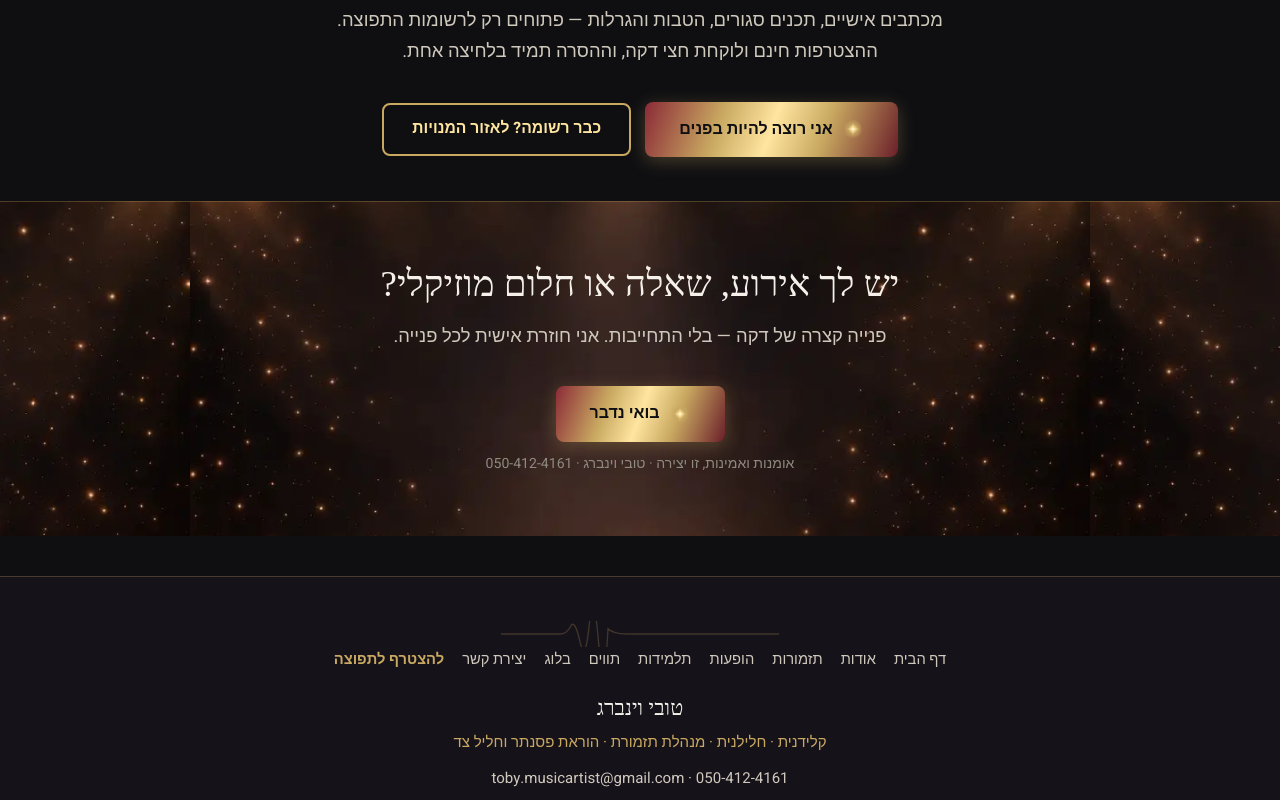
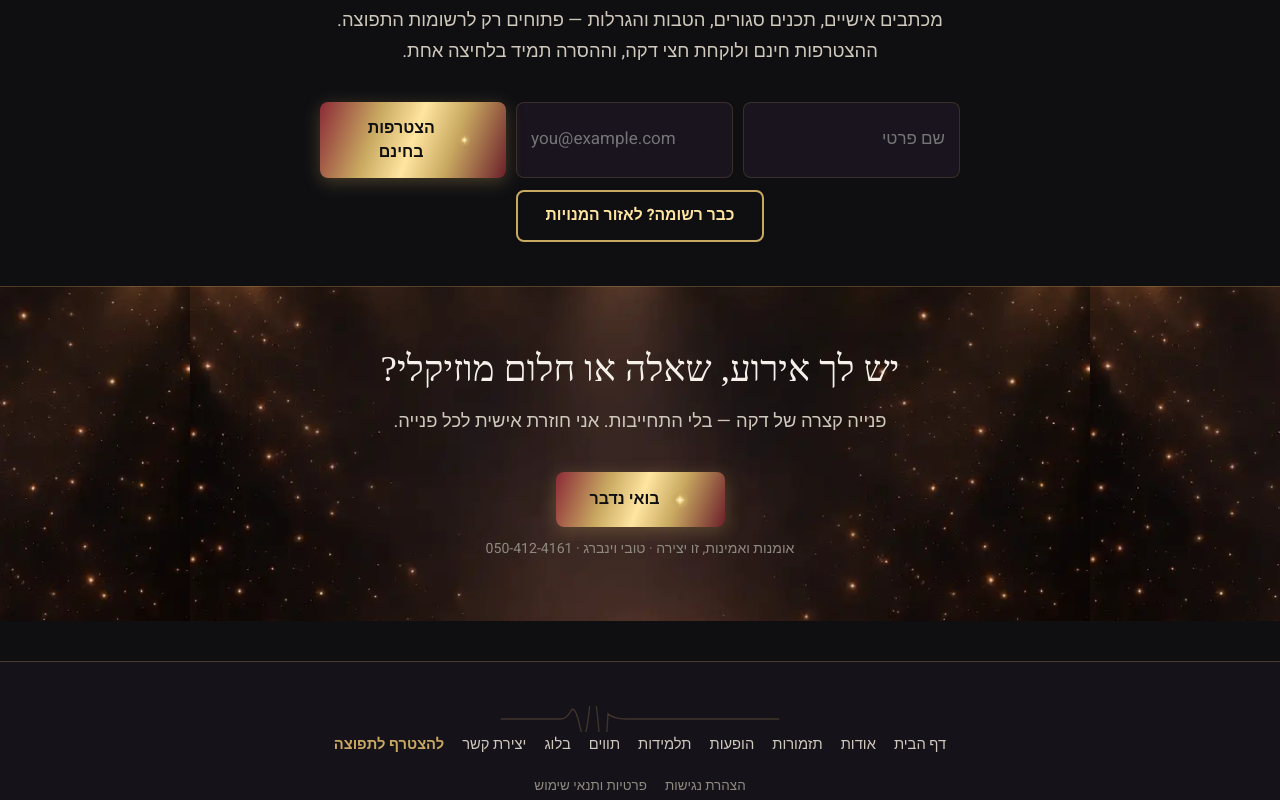
Before and after one commit to tobywpictuers3/tobymusic-site, a React (Vite) app: page / in a window 1280 px wide. Shown: the part 3740-4540 px from the top of the page. Built offline with nearby package versions, Linux system fonts and the light colour scheme; the HTML template or start-up script is replaced by a standard one; a web font is replaced by a local one.

Commit message:
המשך שדרוגים: הרשמה מוטמעת באתר (פרוקסי), הצהרת נגישות, פרטיות ותנאים, sitemap+robots

```diff
--- a/src/App.tsx
+++ b/src/App.tsx
@@ -5,6 +5,7 @@ import Home from "./pages/Home";
 import Members from "./pages/Members";
 import { About, Performances, Orchestras, Contact, NotFound } from "./pages/pages2";
 import { Students, Sheets, Blog } from "./pages/pages3";
+import { Accessibility, Privacy } from "./pages/pages4";
 
 function ScrollToTop() {
   const { pathname } = useLocation();
@@ -28,6 +29,8 @@ export default function App() {
           <Route path="/blog" element={<Blog />} />
           <Route path="/members" element={<Members />} />
           <Route path="/contact" element={<Contact />} />
+          <Route path="/accessibility" element={<Accessibility />} />
+          <Route path="/privacy" element={<Privacy />} />
           {/* הפניות מנתיבי הגרסה הקודמת */}
           <Route path="/teaching" element={<Navigate to="/students" replace />} />
           <Route path="/scores" element={<Navigate to="/sheets" replace />} />
--- a/src/components/shared.tsx
+++ b/src/components/shared.tsx
@@ -23,6 +23,64 @@ export const CHARACTERS: Record<string, string> = {
   flute: "/assets/characters/flute.webp",
   eguitar: "/assets/characters/eguitar.webp",
 };
+
+/* ---------- טופס הצטרפות לתפוצה — מוטמע ---------- */
+export function JoinForm() {
+  const [name, setName] = useState("");
+  const [email, setEmail] = useState("");
+  const [state, setState] = useState<"idle" | "sending" | "ok" | "err">("idle");
+
+  const submit = async () => {
+    if (!email.includes("@")) { setState("err"); return; }
+    setState("sending");
+    try {
+      const r = await fetch("/api/join", {
+        method: "POST",
+        headers: { "Content-Type": "application/json" },
+        body: JSON.stringify({ name, email }),
+      });
+      const d = await r.json().catch(() => ({}));
+      if (!r.ok || !(d as { ok?: boolean }).ok) throw new Error();
+      setState("ok");
+    } catch {
+      setState("err");
+    }
+  };
+
+  if (state === "ok") {
+    return (
+      <div className="notice ok center">
+        ✅ הצטרפת בהצלחה! מייל אישור נשלח אלייך עכשיו 🎶
+      </div>
+    );
+  }
+  return (
+    <div className="join-form">
+      <input
+        aria-label="שם פרטי"
+        placeholder="שם פרטי"
+        value={name}
+        onChange={(e) => setName(e.target.value)}
+      />
+      <input
+        aria-label="כתובת מייל"
+        type="email"
+        dir="ltr"
+        placeholder="you@example.com"
+        value={email}
+        onChange={(e) => setEmail(e.target.value)}
+      />
+      <button className="btn-primary" onClick={submit} disabled={state === "sending"}>
+        <Spark size={18} /> {state === "sending" ? "רושמת אותך..." : "הצטרפות בחינם"}
+      </button>
+      {state === "err" && (
+        <div className="notice" style={{ gridColumn: "1 / -1" }}>
+          משהו השתבש — בדקי את הכתובת ונסי שוב.
+        </div>
+      )}
+    </div>
+  );
+}
 
 /* ---------- טיקר נע ---------- */
 export function Ticker({ items }: { items: string[] }) {
@@ -243,9 +301,17 @@ export function Footer() {
               {l.label}
             </Link>
           ))}
-          <a href={CONTACT.joinUrl} target="_blank" rel="noreferrer" style={{ color: "var(--accent)", textDecoration: "none", fontSize: "0.92rem", fontWeight: 700 }}>
+          <a href="/#newsletter" style={{ color: "var(--accent)", textDecoration: "none", fontSize: "0.92rem", fontWeight: 700 }}>
             להצטרף לתפוצה
           </a>
+        </nav>
+        <nav aria-label="מדיניות" style={{ display: "flex", gap: 18, justifyContent: "center", marginBottom: 14 }}>
+          <Link to="/accessibility" style={{ color: "var(--text-faint)", textDecoration: "none", fontSize: "0.84rem" }}>
+            הצהרת נגישות
+          </Link>
+          <Link to="/privacy" style={{ color: "var(--text-faint)", textDecoration: "none", fontSize: "0.84rem" }}>
+            פרטיות ותנאי שימוש
+          </Link>
         </nav>
         <div className="footer-name">{CONTACT.name}</div>
         <div className="footer-roles">{CONTACT.roles}</div>
--- a/src/index.css
+++ b/src/index.css
@@ -863,3 +863,22 @@ body { padding-top: 66px; }
 .reassure { color: var(--text-faint); font-size: 0.88rem; margin-top: 10px; }
 .header-cta.mobile-only { display: none; }
 @media (max-width: 920px) { .header-cta.mobile-only { display: inline-block; } }
+
+/* טופס הצטרפות מוטמע */
+.join-form {
+  display: grid;
+  grid-template-columns: 1fr 1.3fr auto;
+  gap: 10px;
+  max-width: 640px;
+  margin: 0 auto;
+}
+.join-form input {
+  background: var(--bg-card);
+  border: 1px solid var(--card-border);
+  border-radius: 8px;
+  padding: 12px 14px;
+  color: var(--text);
+  font: inherit;
+}
+.join-form input:focus { outline: 2px solid var(--accent); border-color: var(--accent); }
+@media (max-width: 620px) { .join-form { grid-template-columns: 1fr; } }
--- a/src/pages/Home.tsx
+++ b/src/pages/Home.tsx
@@ -1,5 +1,5 @@
 import { Link } from "react-router-dom";
-import { CHARACTERS, CONTACT, Reveal, Spark, Ticker } from "../components/shared";
+import { CHARACTERS, CONTACT, JoinForm, Reveal, Spark, Ticker } from "../components/shared";
 import { HOME, HOME_MARKETING as MKT } from "../content/site";
 
 export default function Home() {
@@ -24,7 +24,7 @@ export default function Home() {
             <Link className="btn-primary" to="/contact">
               <Spark size={20} /> {MKT.heroCtaPrimary}
             </Link>
-            <a className="btn-secondary" href={CONTACT.joinUrl} target="_blank" rel="noreferrer">
+            <a className="btn-secondary" href="#newsletter">
               {MKT.heroCtaSecondary}
             </a>
           </div>
@@ -113,7 +113,7 @@ export default function Home() {
       </section>
 
       {/* ═══ תפוצה — בלעדיות ═══ */}
-      <section className="section-tight">
+      <section className="section-tight" id="newsletter">
         <div className="container center">
           <Reveal>
             <div className="kicker" style={{ color: "var(--accent)" }}>
@@ -124,14 +124,11 @@ export default function Home() {
               {MKT.newsletter.text}
             </p>
             <div style={{ height: 16 }} />
-            <div className="cta-row">
-              <a className="btn-primary" href={CONTACT.joinUrl} target="_blank" rel="noreferrer">
-                <Spark size={22} /> {MKT.newsletter.ctaJoin}
-              </a>
-              <Link className="btn-secondary" to="/members">
-                {MKT.newsletter.ctaMembers}
-              </Link>
-            </div>
+            <JoinForm />
+            <div style={{ height: 12 }} />
+            <Link className="btn-secondary" to="/members">
+              {MKT.newsletter.ctaMembers}
+            </Link>
           </Reveal>
         </div>
       </section>
--- /dev/null
+++ b/src/pages/pages4.tsx
@@ -0,0 +1,103 @@
+import { PageHero, CONTACT } from "../components/shared";
+
+/* ═══════════════ הצהרת נגישות ═══════════════ */
+export function Accessibility() {
+  return (
+    <>
+      <PageHero
+        eyebrow="נגישות"
+        title="הצהרת נגישות"
+        lead="אנו רואים חשיבות רבה במתן שירות שוויוני לכלל הגולשות, ופועלים להנגשת האתר."
+      />
+      <section className="section">
+        <div className="container" style={{ maxWidth: 760 }}>
+          <div className="card">
+            <h3>מחויבות לנגישות</h3>
+            <p>
+              אתר TOBY music שואף לעמוד בהנחיות הנגישות המקובלות (WCAG 2.1 ברמה AA) ובתקנות
+              שוויון זכויות לאנשים עם מוגבלות (התאמות נגישות לשירות), התשע"ג-2013.
+            </p>
+            <h3>התאמות שבוצעו באתר</h3>
+            <ul style={{ paddingInlineStart: 18, color: "var(--text-soft)" }}>
+              <li>מבנה עמודים סמנטי התומך בקוראי מסך</li>
+              <li>ניווט מלא באמצעות מקלדת</li>
+              <li>ניגודיות צבעים העומדת בדרישות התקן</li>
+              <li>תמיכה בהעדפת "הפחתת תנועה" — אנימציות מבוטלות למי שהגדירה זאת במכשיר</li>
+              <li>טקסט חלופי לתמונות משמעותיות</li>
+              <li>אפשרות תצוגה בהירה וכהה</li>
+              <li>תיוג שדות טופס וכפתורים</li>
+            </ul>
+            <h3>חשוב לדעת</h3>
+            <p>
+              האתר נמצא בתהליך שיפור מתמיד. ייתכן שחלקים מסוימים טרם הונגשו במלואם. אם נתקלת
+              בקושי או בבעיה — נשמח מאוד לדעת ולתקן.
+            </p>
+            <h3>פנייה בנושא נגישות</h3>
+            <p style={{ marginBottom: 0 }}>
+              רכזת הנגישות: טובי וינברג · טלפון: <a href="tel:0504124161">{CONTACT.phone}</a> ·
+              מייל: <a href={`mailto:${CONTACT.email}`}>{CONTACT.email}</a>
+            </p>
+            <p style={{ color: "var(--text-faint)", fontSize: "0.9rem", marginTop: 16, marginBottom: 0 }}>
+              ההצהרה עודכנה לאחרונה: יולי 2026
+            </p>
+          </div>
+        </div>
+      </section>
+    </>
+  );
+}
+
+/* ═══════════════ פרטיות ותנאי שימוש ═══════════════ */
+export function Privacy() {
+  return (
+    <>
+      <PageHero
+        eyebrow="מדיניות"
+        title="פרטיות ותנאי שימוש"
+        lead="בקצרה ובגובה העיניים: איזה מידע נאסף, למה, ומה הזכויות שלך."
+      />
+      <section className="section">
+        <div className="container" style={{ maxWidth: 760 }}>
+          <div className="card">
+            <h3>איזה מידע נאסף?</h3>
+            <ul style={{ paddingInlineStart: 18, color: "var(--text-soft)" }}>
+              <li>
+                <b>טופס יצירת קשר:</b> שם, פרטי התקשרות ותוכן הפנייה — לצורך מענה לפנייתך בלבד.
+              </li>
+              <li>
+                <b>הרשמה לרשימת התפוצה:</b> שם וכתובת מייל — לצורך שליחת התכנים שנרשמת אליהם.
+              </li>
+              <li>
+                <b>כניסה לאזור המנויות:</b> קובץ Cookie טכני המשמש לזיהוי ההתחברות שלך בלבד.
+              </li>
+            </ul>
+            <h3>מה לא נעשה</h3>
+            <p>
+              המידע שלך לא נמכר, לא מושכר ולא מועבר לגורמים שלישיים למטרות שיווק. רשימת התפוצה
+              היא ללא פרסומות, וההסרה ממנה אפשרית בכל רגע בלחיצה אחת או בפנייה ישירה.
+            </p>
+            <h3>ספקי שירות</h3>
+            <p>
+              האתר מאוחסן בתשתית Cloudflare, ושליחת המיילים מתבצעת באמצעות Brevo. ספקים אלו
+              מחויבים לתקני אבטחת מידע מקובלים.
+            </p>
+            <h3>זכויותייך</h3>
+            <p>
+              בכל עת ניתן לבקש לעיין במידע שנשמר עלייך, לתקנו או למחוק אותו — בפנייה למייל{" "}
+              <a href={`mailto:${CONTACT.email}`}>{CONTACT.email}</a>.
+            </p>
+            <h3>תנאי שימוש</h3>
+            <p>
+              התכנים באתר — טקסטים, תמונות, הקלטות ותווים — הם קניינה הרוחני של טובי וינברג
+              (TOBY music), אלא אם צוין אחרת. אין להעתיק, להפיץ או לעשות בהם שימוש מסחרי ללא
+              אישור מראש ובכתב.
+            </p>
+            <p style={{ color: "var(--text-faint)", fontSize: "0.9rem", marginTop: 16, marginBottom: 0 }}>
+              עודכן לאחרונה: יולי 2026
+            </p>
+          </div>
+        </div>
+      </section>
+    </>
+  );
+}
```
Also changed, not shown: src/pages/Members.tsx (+4 -7 lines), worker/index.ts (+17 -0 lines), public/robots.txt (added), 1 other file (tests, documents, lock files or other folders).
